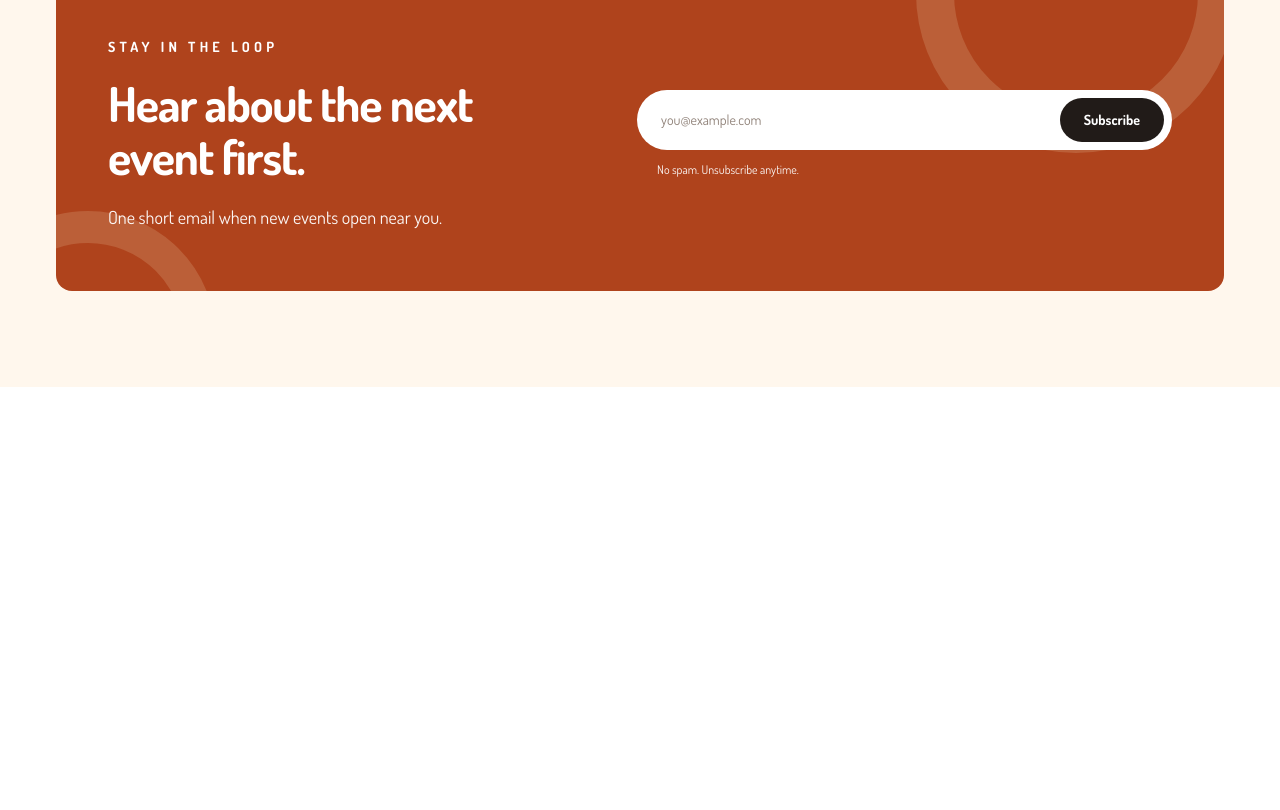
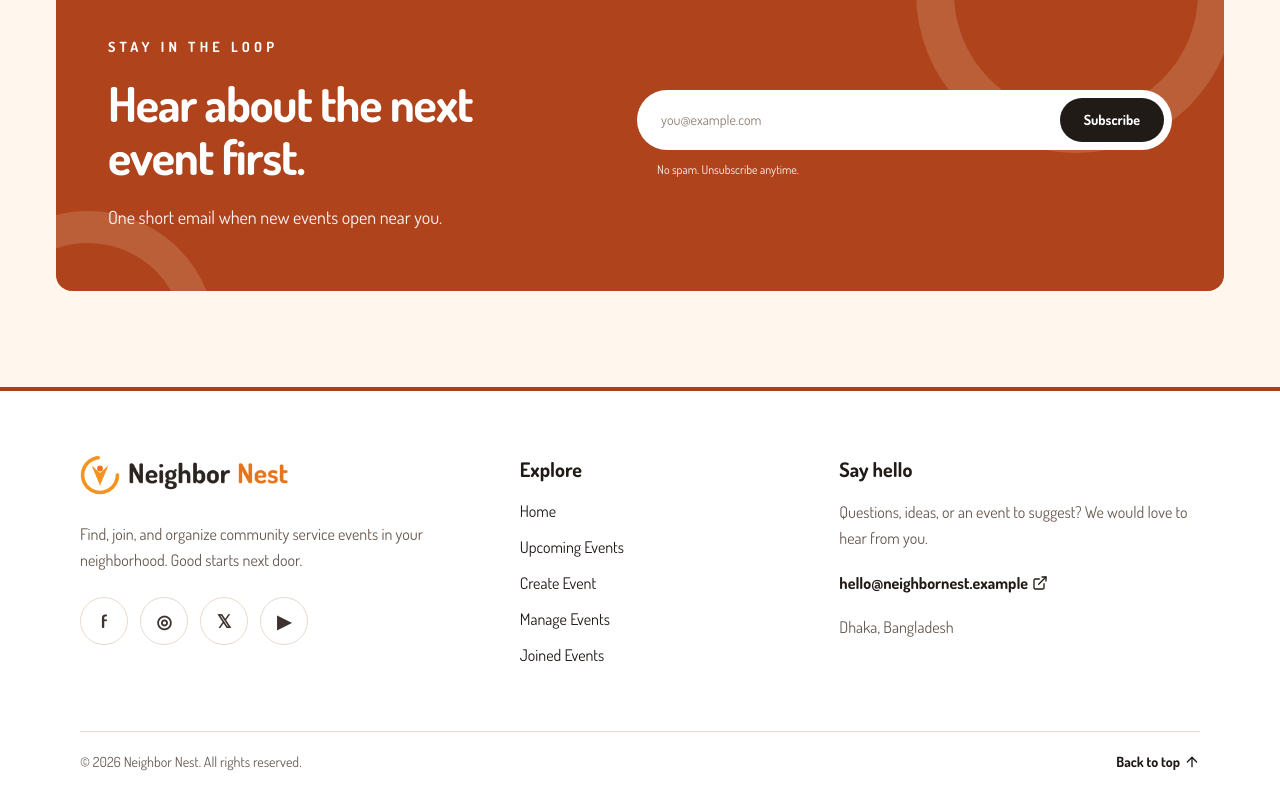
Before and after one commit to md-ashraful-islam-ullas/NeighborNest-PH-B14-A08, a Next.js app: page / in a window 1280 px wide. Shown: the part 1790-2600 px from the top of the page. Before the commit the page ends 2177 px from the top, so only its background shows below. Built offline with nearby package versions, Linux system fonts and the light colour scheme.

Commit message:
feat: add footer section

```diff
--- a/src/app/layout.tsx
+++ b/src/app/layout.tsx
@@ -3,6 +3,7 @@ import { Dosis, Geist } from "next/font/google";
 import "./globals.css";
 import { cn } from "@/lib/utils";
 import Navbar from "@/components/shared/Navbar";
+import Footer from "@/components/shared/Footer";
 
 const geist = Geist({subsets:['latin'],variable:'--font-sans'});
 
@@ -22,7 +23,10 @@ export default function RootLayout({ children }: LayoutProps<"/">) {
       <body>
 
         <Navbar />
-        {children}</body>
+        {children}
+
+        <Footer />
+      </body>
     </html>
   );
 }
--- a/src/components/home/subscription.tsx
+++ b/src/components/home/subscription.tsx
@@ -3,8 +3,8 @@ const Subscription = () => {
     <section className="bg-[#fff7ed] px-5 py-12 sm:px-8 sm:py-20 lg:px-10 lg:py-24">
       <div className="relative mx-auto max-w-292 overflow-hidden rounded-2xl bg-[#af431c] px-5 py-10 text-white sm:px-12 sm:py-14 lg:px-13 lg:py-15">
         {/* Decorative circles */}
-        <div className="pointer-events-none absolute -right-7 -top-32 size-72 rounded-full border-[38px] border-[#c16b45]/70 sm:-right-3 sm:-top-36 sm:size-80" />
-        <div className="pointer-events-none absolute -bottom-36 -left-28 size-52 rounded-full border-[32px] border-[#c16b45]/70 sm:-bottom-44 sm:-left-24 sm:size-64" />
+        <div className="pointer-events-none absolute -right-7 -top-32 size-72 rounded-full border-38 border-[#c16b45]/70 sm:-right-3 sm:-top-36 sm:size-80" />
+        <div className="pointer-events-none absolute -bottom-36 -left-28 size-52 rounded-full border-32 border-[#c16b45]/70 sm:-bottom-44 sm:-left-24 sm:size-64" />
 
         <div className="relative z-10 grid items-center gap-8 lg:grid-cols-[1fr_1.15fr] lg:gap-16">
           <div>
--- /dev/null
+++ b/src/components/shared/Footer.tsx
@@ -0,0 +1,132 @@
+import Image from "next/image";
+import Link from "next/link";
+import { ArrowUp, ExternalLink } from "lucide-react";
+
+const socialLinks = [
+  {
+    label: "Facebook",
+    icon: "f",
+    className: "hover:border-[#1877f2] hover:bg-[#1877f2] hover:text-white",
+  },
+  {
+    label: "Instagram",
+    icon: "◎",
+    className: "hover:border-[#e4405f] hover:bg-[#e4405f] hover:text-white",
+  },
+  {
+    label: "X",
+    icon: "𝕏",
+    className: "hover:border-[#111111] hover:bg-[#111111] hover:text-white",
+  },
+  {
+    label: "YouTube",
+    icon: "▶",
+    className: "hover:border-[#ff0000] hover:bg-[#ff0000] hover:text-white",
+  },
+];
+
+const exploreLinks = [
+  "Home",
+  "Upcoming Events",
+  "Create Event",
+  "Manage Events",
+  "Joined Events",
+];
+
+const Footer = () => {
+  return (
+    <footer className="border-t-4 border-[#a63f1c] bg-white text-[#211b18]">
+      <div className="mx-auto w-full max-w-300 px-5 py-12 sm:px-8 sm:py-14 lg:px-10 lg:py-16">
+        <div className="grid gap-10 sm:grid-cols-2 lg:grid-cols-[1.25fr_0.85fr_1.2fr] lg:gap-16">
+          <div>
+            <Link
+              href="#"
+              className="inline-flex items-center gap-2"
+              aria-label="Neighbor Nest home"
+            >
+              <Image
+                src="/neighbor-nest-icon-only.png"
+                alt=""
+                width={40}
+                height={40}
+                className="size-10"
+              />
+              <Image
+                src="/neighbor-nest-text-light.png"
+                alt="Neighbor Nest"
+                width={170}
+                height={40}
+                className="h-auto w-40"
+              />
+            </Link>
+
+            <p className="mt-5 max-w-sm text-base leading-relaxed text-[#695c54]">
+              Find, join, and organize community service events in your
+              neighborhood. Good starts next door.
+            </p>
+
+            <div className="mt-6 flex items-center gap-3">
+              {socialLinks.map((socialLink) => (
+                <Link
+                  key={socialLink.label}
+                  href="#"
+                  aria-label={socialLink.label}
+                  className={`flex size-12 items-center justify-center rounded-full border border-[#ead9ca] text-lg font-bold text-[#3d332e] transition-colors focus-visible:ring-2 focus-visible:ring-[#b1421c] focus-visible:ring-offset-2 focus-visible:outline-none ${socialLink.className}`}
+                >
+                  <span aria-hidden="true">{socialLink.icon}</span>
+                </Link>
+              ))}
+            </div>
+          </div>
+
+          <div>
+            <h2 className="text-xl font-bold">Explore</h2>
+            <nav aria-label="Footer navigation" className="mt-4">
+              <ul className="space-y-3">
+                {exploreLinks.map((link) => (
+                  <li key={link}>
+                    <Link
+                      href="#"
+                      className="text-base text-[#211b18] transition-colors hover:text-[#b1421c] focus-visible:text-[#b1421c] focus-visible:outline-none"
+                    >
+                      {link}
+                    </Link>
+                  </li>
+                ))}
+              </ul>
+            </nav>
+          </div>
+
+          <div>
+            <h2 className="text-xl font-bold">Say hello</h2>
+            <p className="mt-4 max-w-md text-base leading-relaxed text-[#695c54]">
+              Questions, ideas, or an event to suggest? We would love to hear
+              from you.
+            </p>
+            <Link
+              href="#"
+              className="mt-5 inline-flex items-center gap-1 font-bold transition-colors hover:text-[#b1421c] focus-visible:text-[#b1421c] focus-visible:outline-none"
+            >
+              hello@neighbornest.example
+              <ExternalLink aria-hidden="true" className="size-4" />
+            </Link>
+            <p className="mt-5 text-base text-[#695c54]">Dhaka, Bangladesh</p>
+          </div>
+        </div>
+
+        <div className="mt-12 flex flex-col gap-4 border-t border-[#ead9ca] pt-5 text-sm text-[#695c54] sm:mt-16 sm:flex-row sm:items-center sm:justify-between">
+          <p>© 2026 Neighbor Nest. All rights reserved.</p>
+          <Link
+            href="#"
+            className="inline-flex items-center gap-1 font-bold text-[#211b18] transition-colors hover:text-[#b1421c] focus-visible:text-[#b1421c] focus-visible:outline-none"
+          >
+            Back to top
+            <ArrowUp aria-hidden="true" className="size-4" />
+          </Link>
+        </div>
+      </div>
+    </footer>
+  );
+};
+
+export default Footer;
```
